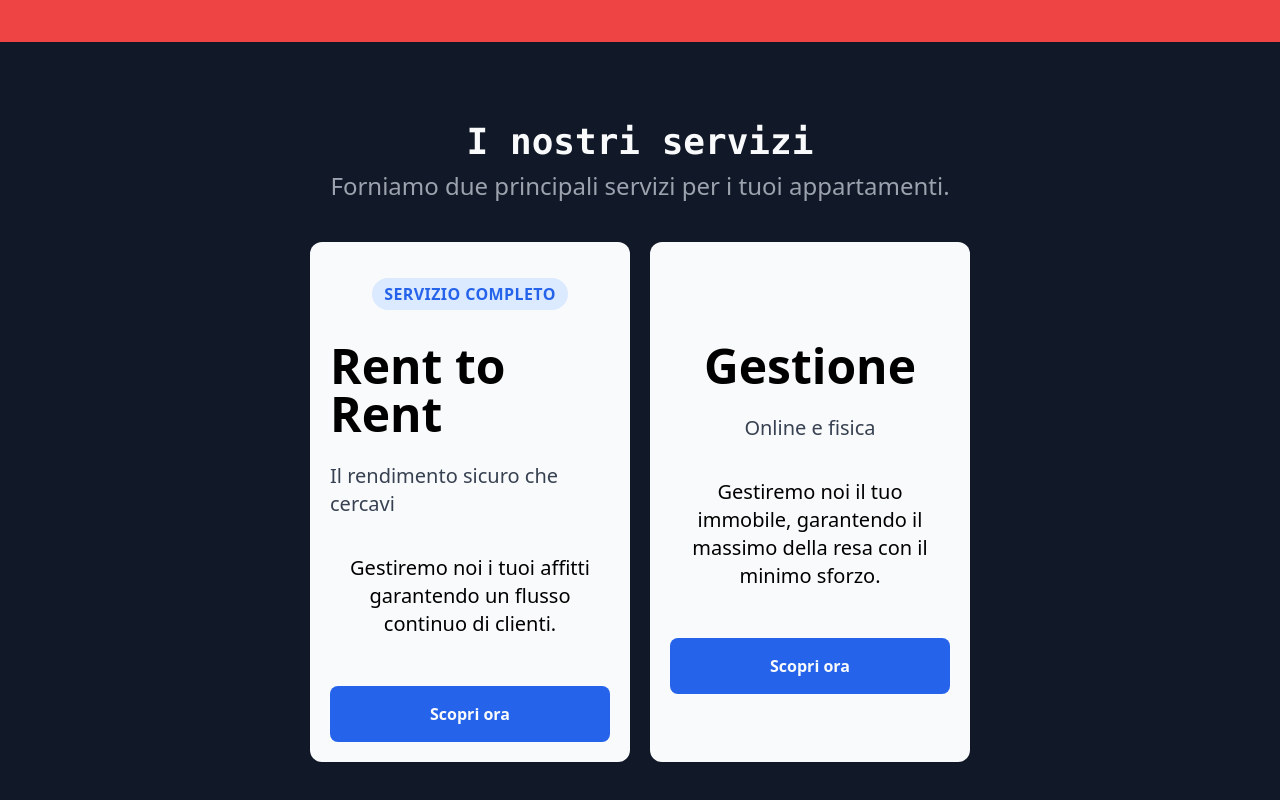
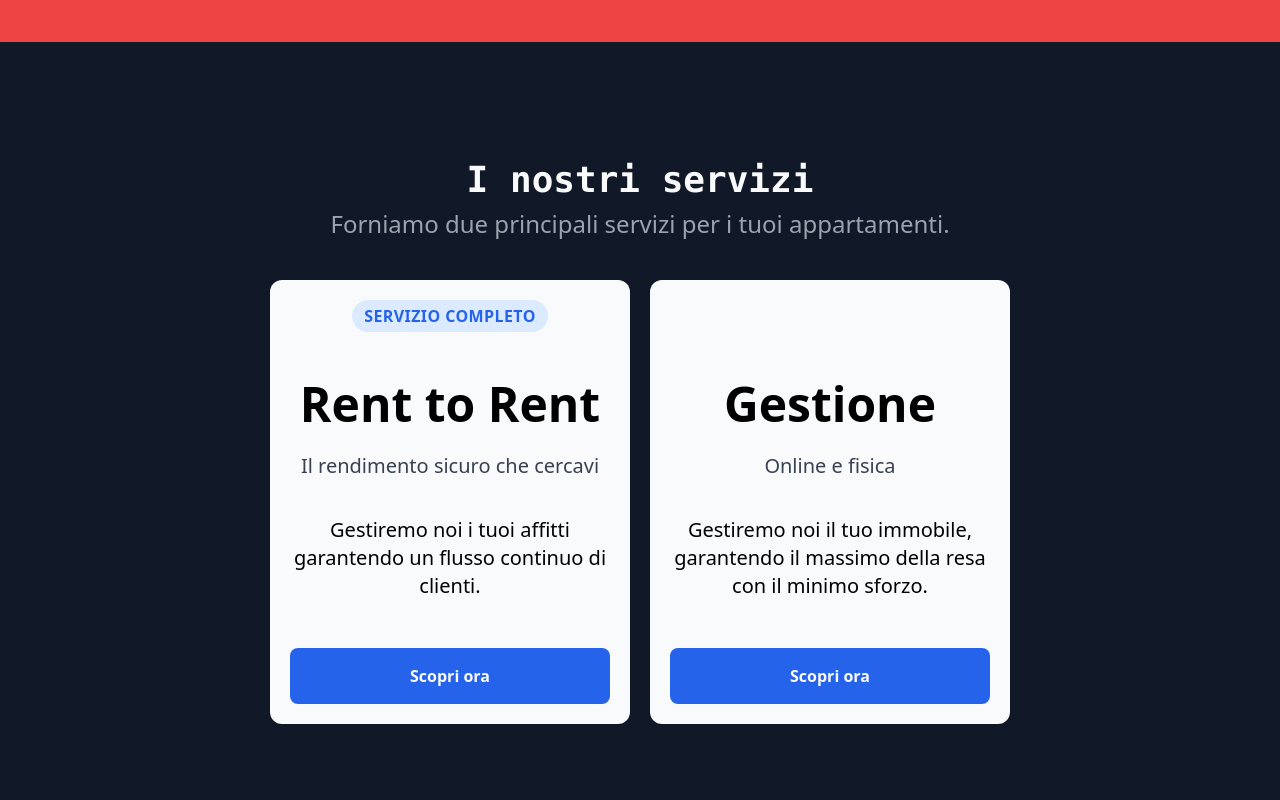
Before and after one commit to Geeeean/rentflow, a Next.js app: page / in a window 1280 px wide. Shown: the part 758-1558 px from the top of the page. Built offline with nearby package versions, Linux system fonts and the light colour scheme.

Commit message:
card component

```diff
--- /dev/null
+++ b/app/components/Card.tsx
@@ -0,0 +1,23 @@
+type Props = {
+    tag: string,
+    title: string,
+    subtitle: string,
+    desc: string,
+    btnText: string
+}
+
+const Card = ({ tag, title, subtitle, desc, btnText }: Props) => {
+    return (
+        <div className='shrink bg-gray-50 shadow-sm p-5 flex flex-col items-center rounded-xl gap-4'>
+            <div className={"h-16 justify-center items-center" + (tag ? "flex" : "hidden md:flex")}>
+                {tag ? <div className='bg-blue-100 font-bold text-blue-600 px-3 py-1 rounded-full tracking-wide h-fit w-fit'>SERVIZIO COMPLETO</div> : ""}
+            </div>
+            <p className='bold text-5xl font-bold mb-2'>{title}</p>
+            <p className='mb-5 text-xl font-light text-gray-700'>{subtitle}</p>
+            <p className='text-center mb-8 text-xl max-w-80'>{desc}</p>
+            <button className='font-bold text-gray-50 w-full py-4 rounded-lg bg-blue-600 hover:bg-blue-700'>{btnText}</button>
+        </div>
+    )
+}
+
+export default Card
--- a/app/page.tsx
+++ b/app/page.tsx
@@ -1,4 +1,23 @@
 import './global.css'
+
+import Card from './components/Card';
+
+const cardCont = [
+  {
+    tag: "SERVIZIO COMPLETO",
+    title: "Rent to Rent",
+    subtitle: "Il rendimento sicuro che cercavi",
+    desc: "Gestiremo noi i tuoi affitti garantendo un flusso continuo di clienti.",
+    btnText: "Scopri ora"
+  },
+  {
+    tag: "",
+    title: "Gestione",
+    subtitle: "Online e fisica",
+    desc: "Gestiremo noi il tuo immobile, garantendo il massimo della resa con il minimo sforzo.",
+    btnText: "Scopri ora"
+  }
+]
 
 export default function Home() {
   return (
@@ -12,25 +31,9 @@ export default function Home() {
         </div>
 
         <div className="flex flex-col gap-5 md:flex-row justify-center">
-
-          <div className='shrink bg-gray-50 shadow-sm p-5 flex flex-col items-center rounded-xl gap-4 w-80'>
-            <div className='h-16 flex justify-center items-center'>
-              <div className='bg-blue-100 font-bold text-blue-600 px-3 py-1 rounded-full tracking-wide h-fit w-fit'>SERVIZIO COMPLETO</div>
-            </div>
-            <p className='bold text-5xl font-bold mb-2'>Rent to Rent</p>
-            <p className='mb-5 text-xl font-light text-gray-700'>Il rendimento sicuro che cercavi</p>
-            <p className='text-center mb-8 text-xl'>Gestiremo noi i tuoi affitti garantendo un flusso continuo di clienti.</p>
-            <button className='font-bold text-gray-50 w-full py-4 rounded-lg bg-blue-600 hover:bg-blue-700'>Scopri ora</button>
-          </div>
-
-          <div className='shrink bg-gray-50 shadow-sm p-5 flex flex-col items-center rounded-xl gap-4 w-80'>
-            <div className='h-16 hidden md:flex justify-center items-center'></div>
-            <p className='bold text-5xl font-bold mb-2'>Gestione</p>
-            <p className='mb-5 text-xl font-light text-gray-700'>Online e fisica</p>
-            <p className='text-center mb-8 text-xl'>Gestiremo noi il tuo immobile, garantendo il massimo della resa con il minimo sforzo.</p>
-            <button className='font-bold text-gray-50 w-full py-4 rounded-lg bg-blue-600 hover:bg-blue-700'>Scopri ora</button>
-          </div>
-
+          {cardCont.map(({tag, title, subtitle, desc, btnText}, index) => {
+            return <Card key={index} tag={tag} title={title} subtitle={subtitle} desc={desc} btnText={btnText} />
+          })}
         </div>
       </div>
       <div></div>
```
